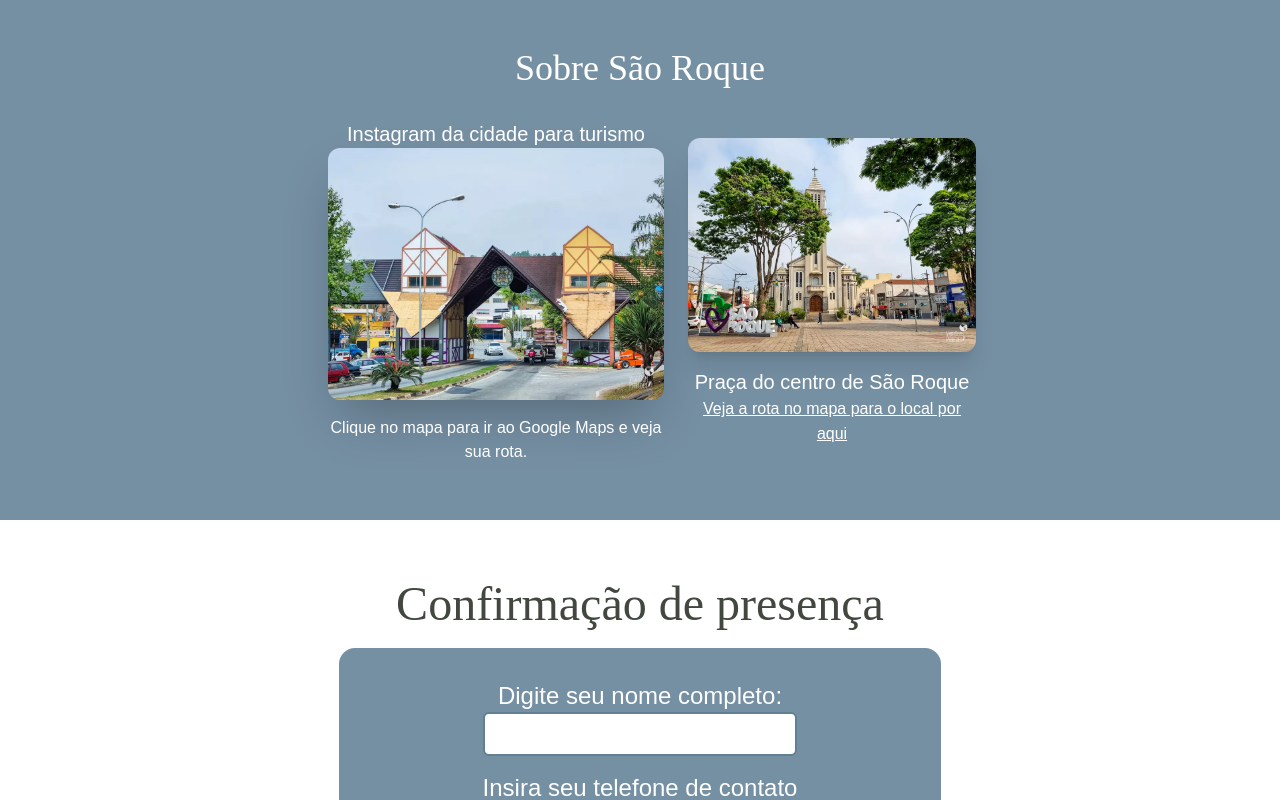
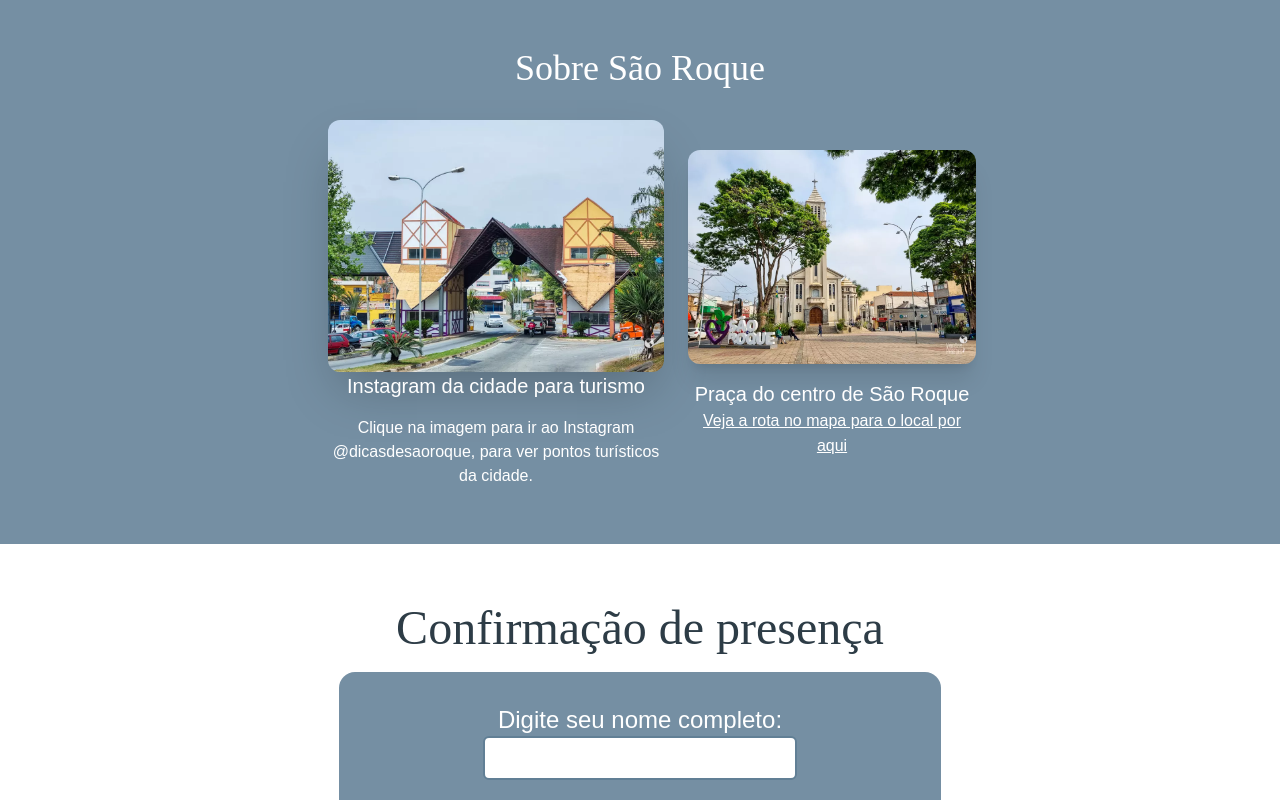
Before and after one commit to rtof06/casamento-marcos-ligia, a Next.js app: page /infos-cerimonia in a window 1280 px wide. Shown: the part 580-1380 px from the top of the page. Built offline with nearby package versions, Linux system fonts and the light colour scheme; no server answers; a web font is replaced by a local one.

Commit message:
mudança de cores e posição do texto

```diff
--- a/src/app/infos-cerimonia/page.tsx
+++ b/src/app/infos-cerimonia/page.tsx
@@ -55,9 +55,6 @@ export default function infoCerimonia() {
           <h1 className="title text-4xl">Sobre São Roque</h1>
           <div className="flex items-center justify-center max-md:flex-col ">
             <figure className="w-96 text-center p-6 max-md:flex max-md:flex-col max-md:items-center">
-              <h2 className="text-xl font-textFont">
-                Instagram da cidade para turismo
-              </h2>
               <a
                 href="https://www.instagram.com/dicasdesaoroque?igsh=MWN3NW0yczBidHE4OA=="
                 target="__blank"
@@ -69,15 +66,23 @@ export default function infoCerimonia() {
                   className="rounded-xl hover:cursor-pointer shadow-2xl hover:shadow-black hover:shadow-md transition-all w-96 max-xl:w-screen"
                 />
               </a>
+              <h2 className="text-xl font-textFont">
+                Instagram da cidade para turismo
+              </h2>
               <p className="font-textFont mt-4">
-                Clique no mapa para ir ao Google Maps e veja sua rota.
+                Clique na imagem para ir ao Instagram @dicasdesaoroque, para ver
+                pontos turísticos da cidade.
               </p>
             </figure>
             <figure className="w-80 md:w-72 text-center max-md:flex max-md:flex-col max-md:items-center">
               <AumentarImagem img={praca} alt="Foto da rua" />
-              <h2 className="text-xl font-textFont pt-4">Praça do centro de São Roque</h2>
+              <h2 className="text-xl font-textFont pt-4">
+                Praça do centro de São Roque
+              </h2>
               <a
                 className="font-textFont text-white underline"
+                target="__blank"
+                rel="noopener noreferrer"
                 href="https://www.google.com/maps/dir//Centro,+S%C3%A3o+Roque+-+SP,+18130-290/@-23.5305403,-47.2178983,33356m/data=!3m1!1e3!4m8!4m7!1m0!1m5!1m1!1s0x94cf0d553b3aaaab:0xa7dfd9bdabd1cd5d!2m2!1d-47.1354967!2d-23.530562?entry=ttu&g_ep=EgoyMDI1MDMwNC4wIKXMDSoASAFQAw%3D%3D"
               >
                 Veja a rota no mapa para o local por aqui
--- a/tailwind.config.ts
+++ b/tailwind.config.ts
@@ -12,7 +12,7 @@ const config: Config = {
         "backgound-color": "#FBF8F1",
         "main-color": "#758FA3",
         "sec-green": "#617F95",
-        "third-green": "#424740",
+        "third-green": "#2D3C46",
       },
       fontFamily: {
         titleFont: ['Milan', 'serif'],
```
